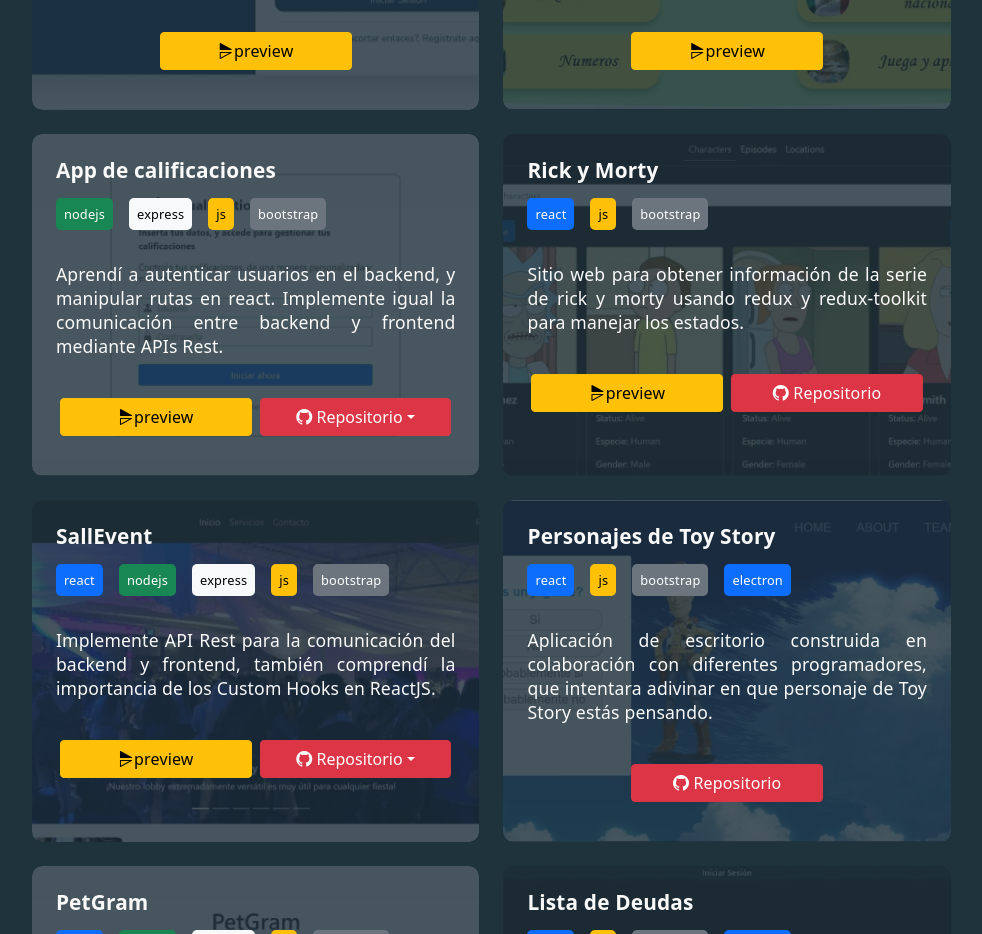
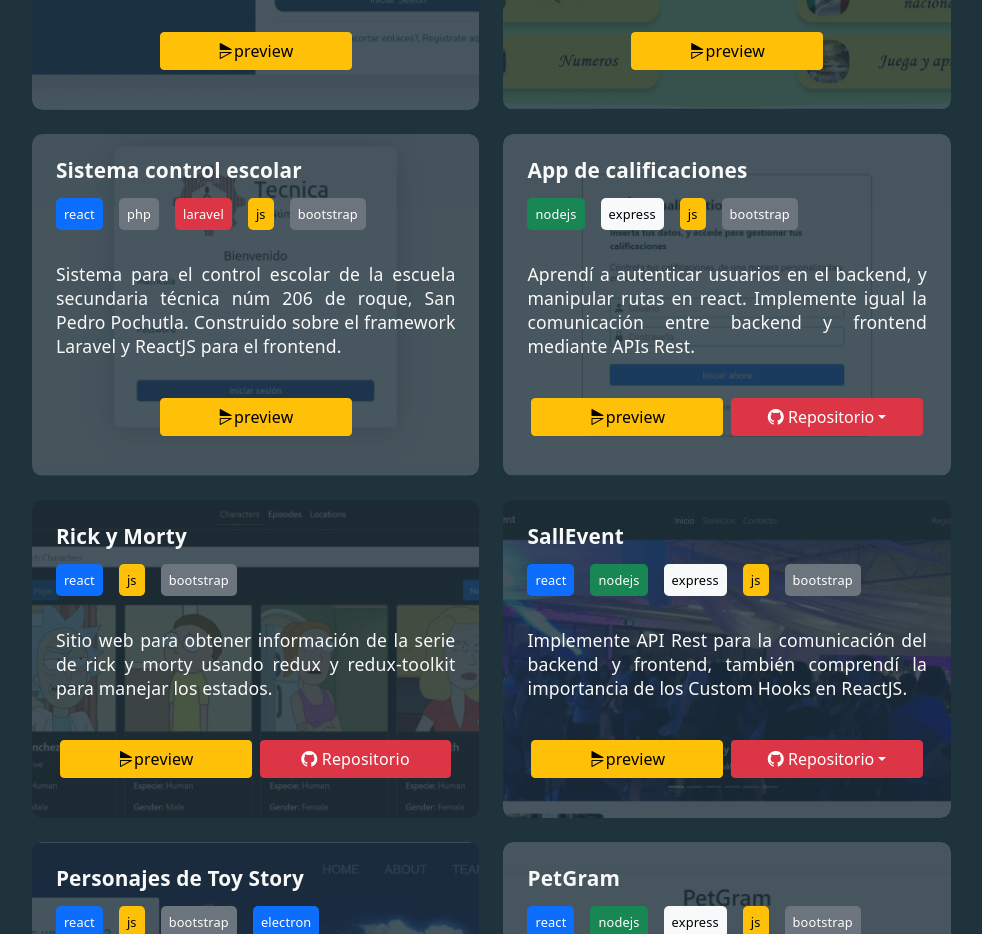
Before and after one commit to EleomarPL/portfolio, a React (Create React App) app: page / in a window 1280 px wide. Shown: the part 2080-3014 px from the top of the page, without its empty margins (293-1275 px from the left). Built offline with nearby package versions, Linux system fonts and the light colour scheme.

Commit message:
add: Information and assets for technics project was added

```diff
--- a/src/data/projects.js
+++ b/src/data/projects.js
@@ -12,6 +12,13 @@
     information: 'Aplicación de escritorio, creada en colaboración con demás programadores, usando las tecnologías ElectronJS, y ReactJS para las vistas, así como también Bootstrap5 para estilizar la aplicación.',
     nameImg: 'learnZapoteco',
     linkToPreview: 'https://aprendamoszapoteco.github.io/'
+  },
+  {
+    title: 'Sistema control escolar',
+    technologies: ['react', 'php', 'laravel', 'js', 'bootstrap'],
+    information: 'Sistema para el control escolar de la escuela secundaria técnica núm 206 de roque, San Pedro Pochutla. Construido sobre el framework Laravel y ReactJS para el frontend.',
+    nameImg: 'technics',
+    linkToPreview: 'https://tecnica206.com/'
   },
   {
     title: 'App de calificaciones',
```
Also changed, not shown: src/img/projects/technics.png (added), src/img/projects/technics.webp (added).
